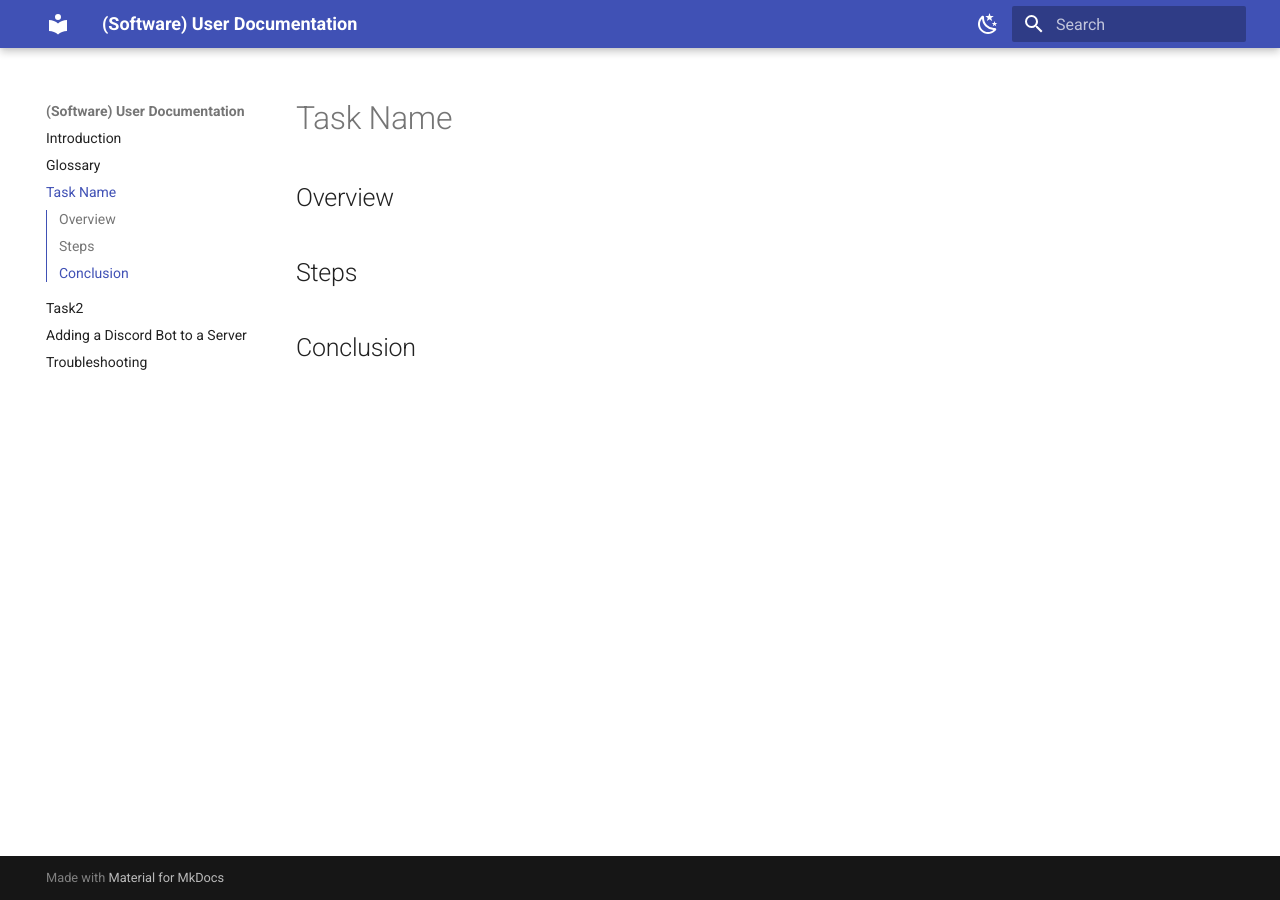
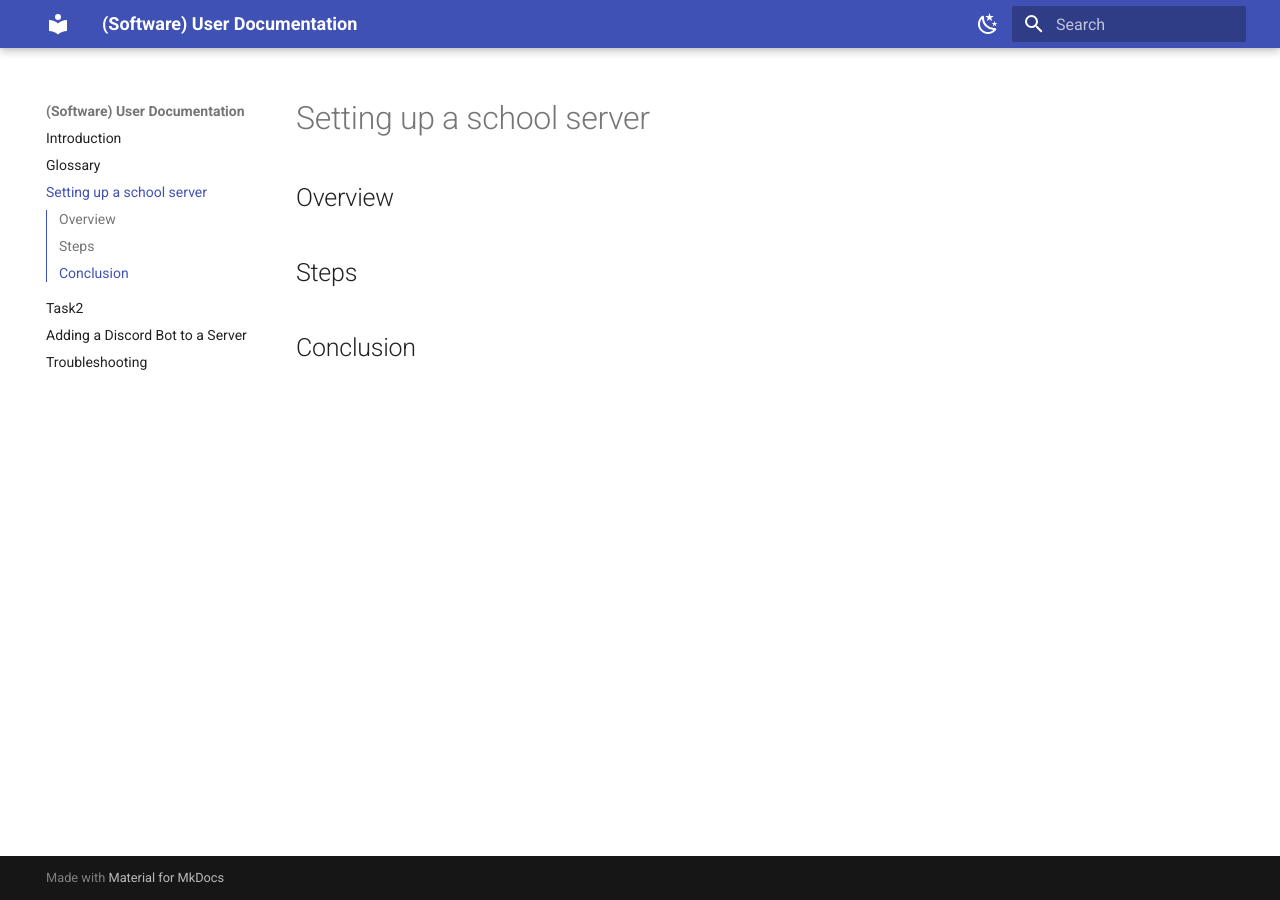
Before and after one commit to levxxvi/User-Documentation, an MkDocs documentation site: the page built from docs/task1.md, in a window 1280 px wide. Built offline with MkDocs 1.6.1 and Material for MkDocs 9.7.7, drawn with Linux system fonts in a browser that asks for light colours.

Commit message:
Edit file

```diff
--- a/docs/task1.md
+++ b/docs/task1.md
@@ -1,4 +1,4 @@
-# Task Name
+# Setting up a school server
 
 ## Overview
 
```
